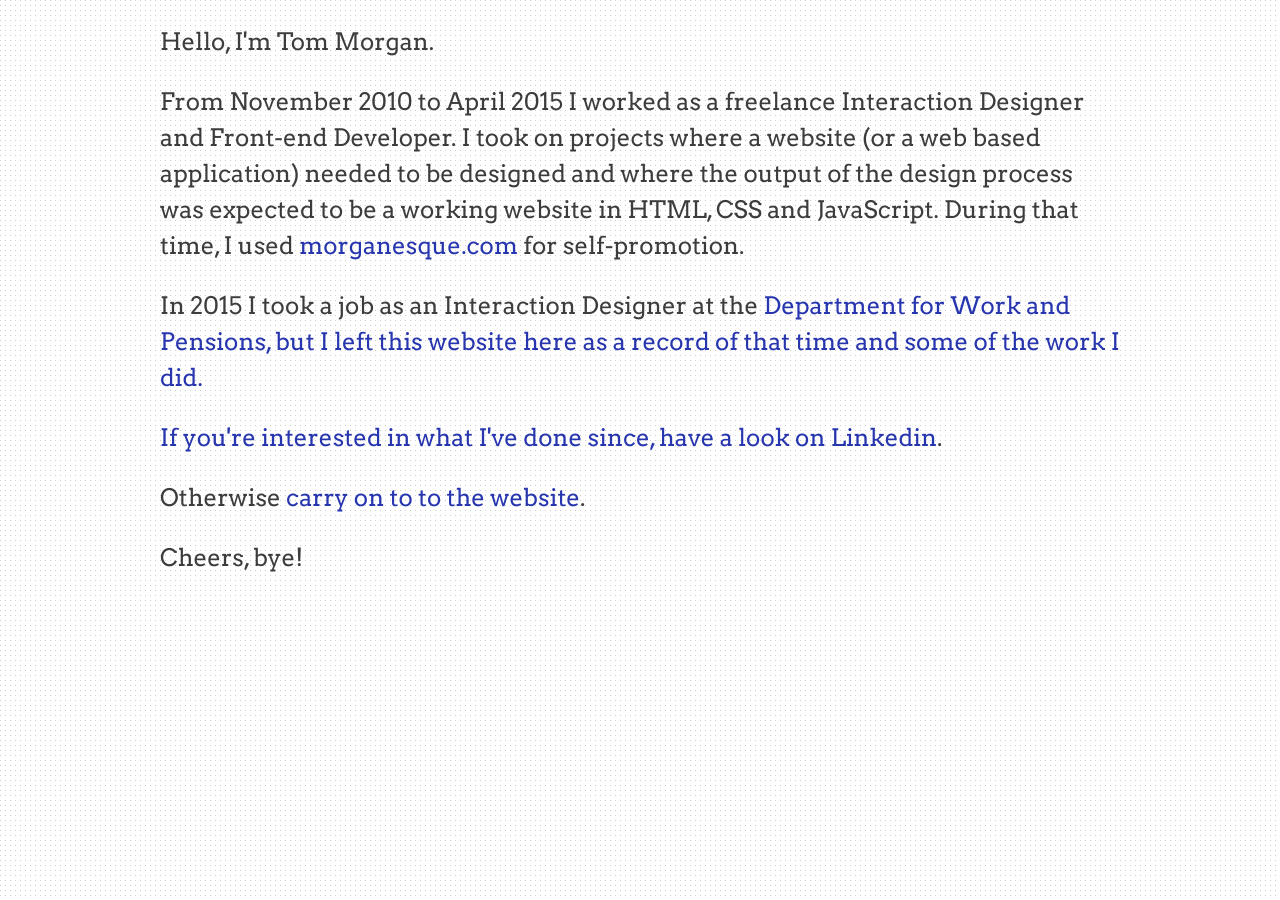
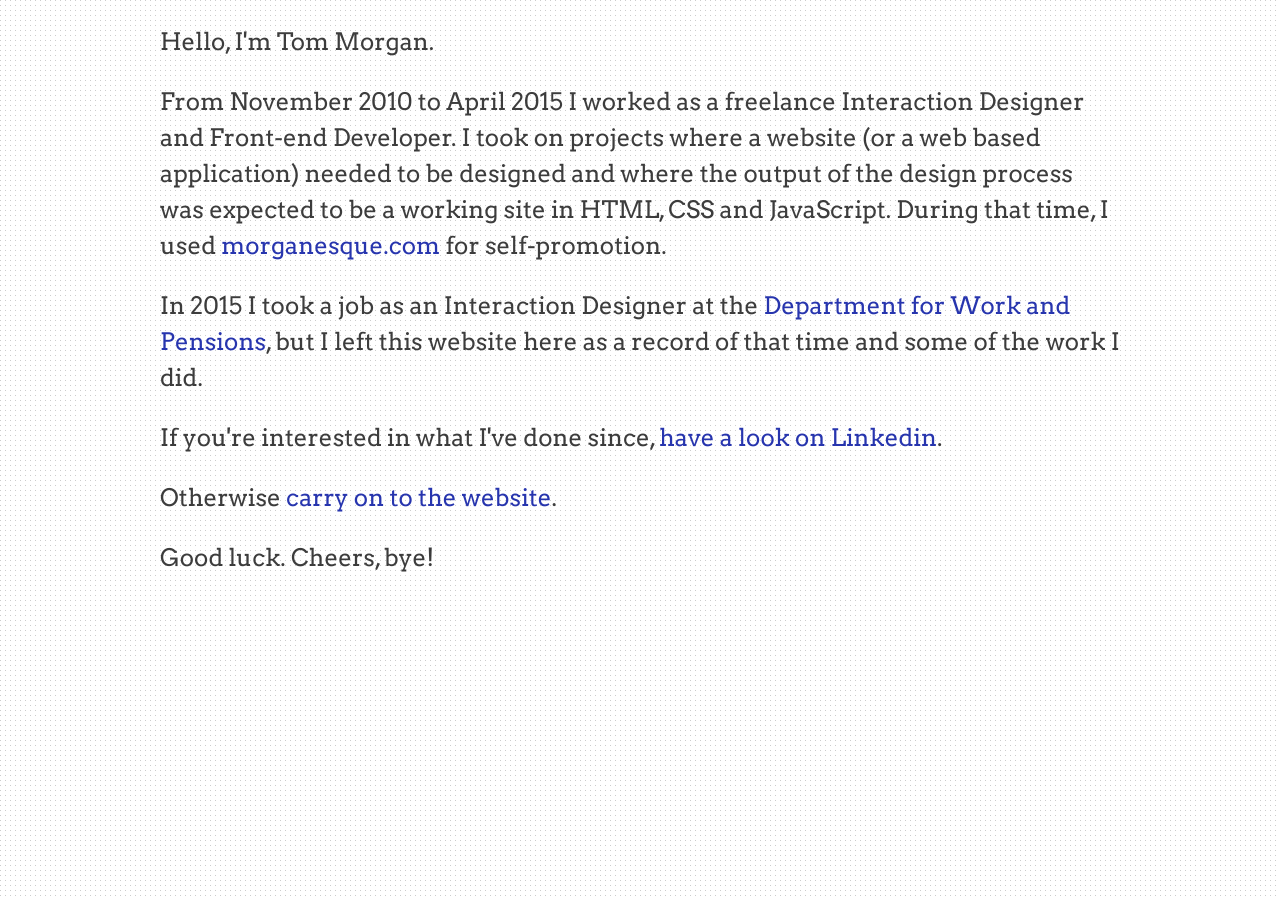
Before and after one commit to morganesque/morganesque.github.io, a Jekyll site: the page built from index.html, in a window 1280 px wide. Built offline with Jekyll 4.4.1, drawn with Linux system fonts in a browser that asks for light colours.

Commit message:
urgh! It's never ending.

```diff
--- a/index.html
+++ b/index.html
@@ -8,9 +8,9 @@
 ---
 <div style="text-align:left;padding:1em;">
 <p>Hello, I'm Tom Morgan.</p>
-<p>From November 2010 to April 2015 I worked as a freelance Interaction Designer and Front-end Developer. I took on projects where a website (or a web based application) needed to be designed and where the output of the design process was expected to be a working website in HTML, CSS and JavaScript. During that time, I used <a href="https://morganesque.com">morganesque.com</a> for self-promotion.</p>
-<p>In 2015 I took a job as an Interaction Designer at the <a href="https://www.gov.uk/government/organisations/department-for-work-pensions">Department for Work and Pensions, but I left this website here as a record of that time and some of the work I did.</p>
+<p>From November 2010 to April 2015 I worked as a freelance Interaction Designer and Front-end Developer. I took on projects where a website (or a web based application) needed to be designed and where the output of the design process was expected to be a working site in HTML, CSS and JavaScript. During that time, I used <a href="https://morganesque.com">morganesque.com</a> for self-promotion.</p>
+<p>In 2015 I took a job as an Interaction Designer at the <a href="https://www.gov.uk/government/organisations/department-for-work-pensions">Department for Work and Pensions</a>, but I left this website here as a record of that time and some of the work I did.</p>
 <p>If you're interested in what I've done since, <a href="https://www.linkedin.com/in/tsmorgan/">have a look on Linkedin</a>.</p>
-<p>Otherwise <a href="/is/tom/morgan">carry on to to the website</a>.</p>
-<p>Cheers, bye!</p>
+<p>Otherwise <a href="/is/tom/morgan">carry on to the website</a>.</p>
+<p>Good luck. Cheers, bye!</p>
 </div>
```
